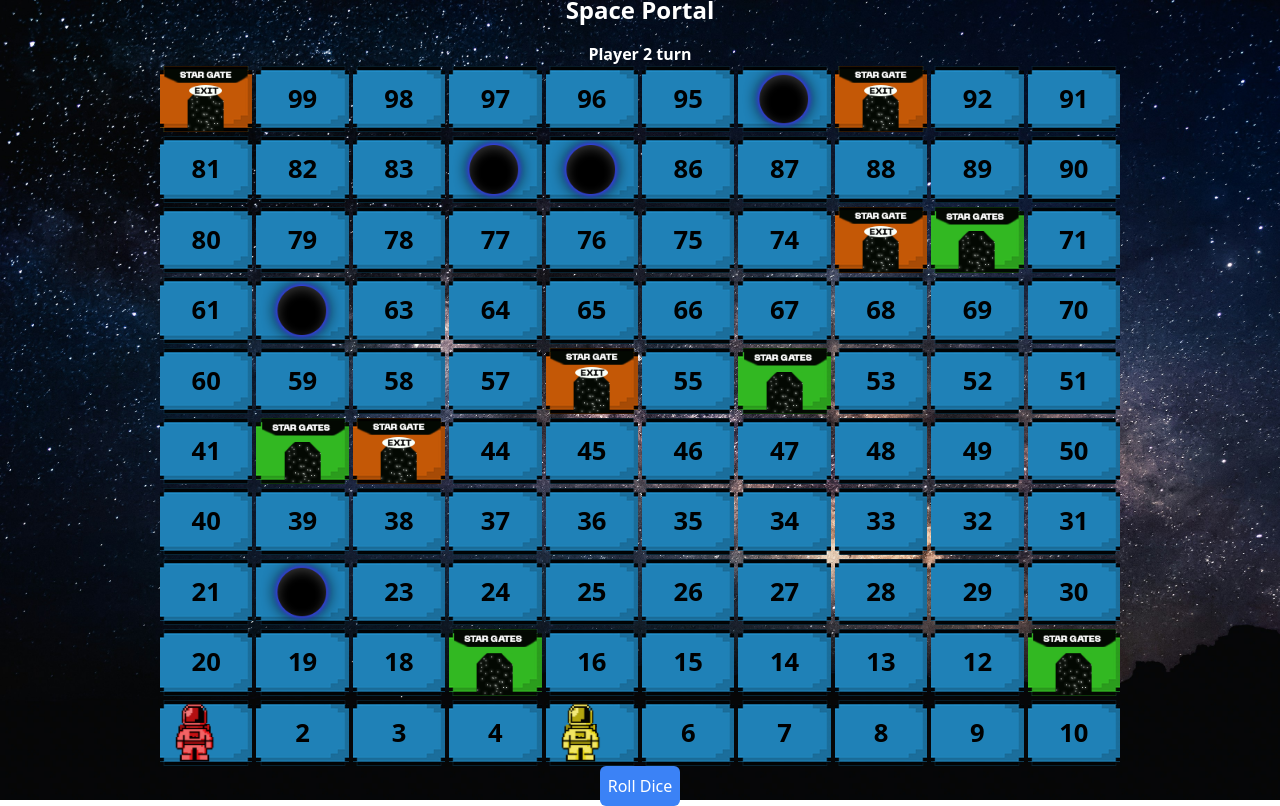
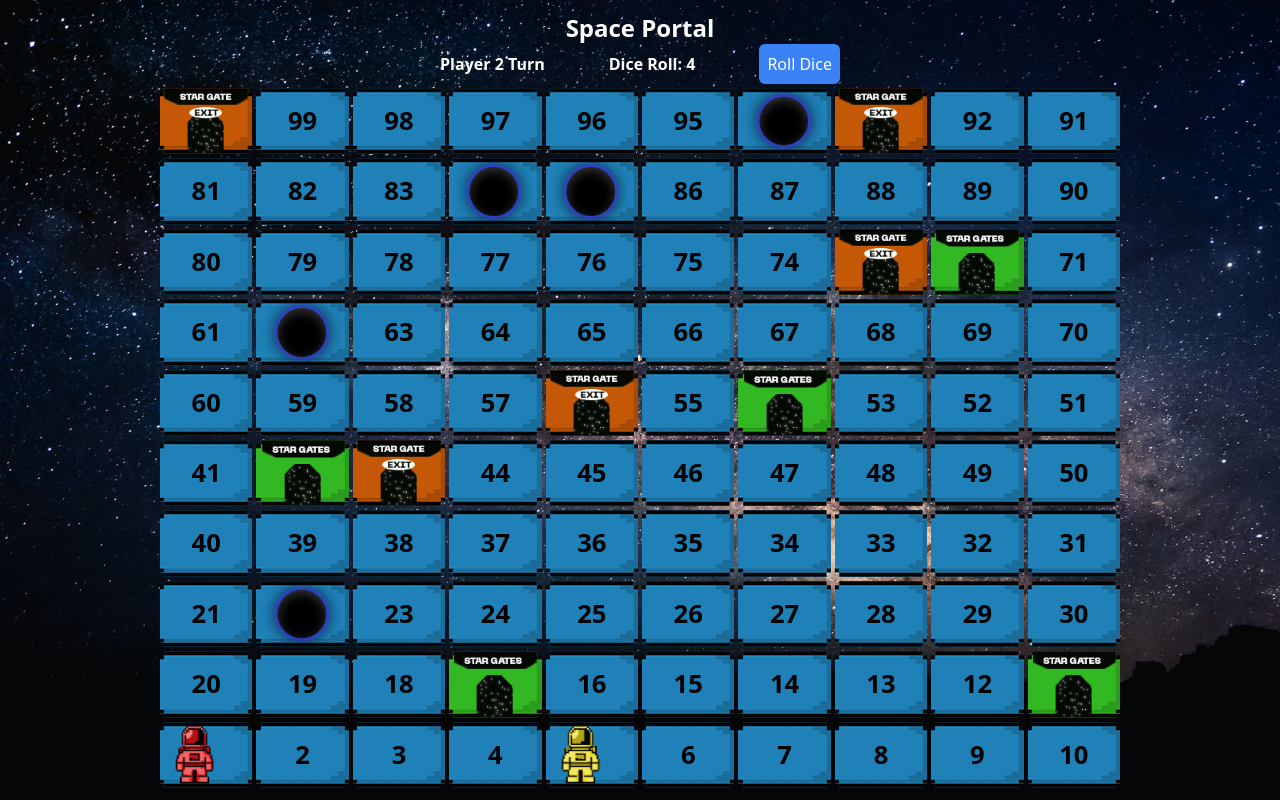
Before and after one commit to adi-1108/SnakeLadder_JS, a React (Vite) app: page / in a window 1280 px wide. Both pictures are taken after a click on the button "Roll Dice". Built offline with nearby package versions, Linux system fonts and the light colour scheme.

Commit message:
added winner condition

```diff
--- a/src/components/Dice.jsx
+++ b/src/components/Dice.jsx
@@ -1,11 +1,21 @@
-const Dice = ({ rollDice }) => {
+// Dice.jsx
+import React from "react";
+import { motion } from "framer-motion";
+
+const Dice = ({ rollDice, disabled }) => {
   return (
-    <button
+    <motion.button
       onClick={rollDice}
-      className="bg-blue-500 text-white p-2 rounded-md"
+      disabled={disabled}
+      whileHover={{ scale: 1.1 }}
+      whileTap={{ scale: 0.9 }}
+      className={`
+        bg-blue-500 text-white p-2 rounded-md
+        ${disabled ? 'opacity-50 cursor-not-allowed' : 'hover:bg-blue-600'}
+      `}
     >
       Roll Dice
-    </button>
+    </motion.button>
   );
 };
 
--- /dev/null
+++ b/src/components/Modal.jsx
@@ -0,0 +1,19 @@
+export function Modal({ currentPlayer, children, onClose }) {
+  return (
+    <div>
+      <div className="fixed inset-0 flex items-center justify-center bg-black bg-opacity-50 z-50">
+        <div className="bg-white p-6 rounded-lg shadow-lg w-11/12 max-w-md relative">
+          <button
+            onClose={onClose}
+            className="absolute top-2 right-2 text-gray-600 hover:text-gray-900 text-2xl"
+          >
+            &times;
+          </button>
+          <div>
+            {children}
+          </div>
+        </div>
+      </div>
+    </div>
+  );
+}
--- a/src/components/new/Board.jsx
+++ b/src/components/new/Board.jsx
@@ -1,31 +1,30 @@
-import React, { useState } from "react";
+import React, { useState, useEffect } from "react";
 import Cell from "./Cell";
 import { rollDice } from "../utils/functions";
 import Dice from "../Dice";
 import { blackHoles, starGates } from "../../constants";
+import { motion, AnimatePresence } from "framer-motion";
+import { Modal } from "./../Modal";
 
 const Board = () => {
-  const gridBg = [
-    "/new/grid-boxv1.webp",
-    // "/new/grid-boxv2.webp",
-    // "/new/grid-boxv3.webp",
-    // "/new/grid-boxv4.webp",
-  ];
+  const gridBg = ["/new/grid-boxv1.webp"];
 
   const [players, setPlayers] = useState([
-    { id: 1, position: 1, image: "/player1.webp" }, // Player 1 starts at cell 1
-    { id: 2, position: 1, image: "/player2.webp" }, // Player 2 starts at cell 1
+    { id: 1, position: 1, image: "/player1.webp" },
+    { id: 2, position: 1, image: "/player2.webp" },
   ]);
-  const [currentPlayer, setCurrentPlayer] = useState(0); // Track whose turn it is
-
+  const [currentPlayer, setCurrentPlayer] = useState(0);
+  const [diceRoll, setDiceRoll] = useState(null);
+  const [isMoving, setIsMoving] = useState(false);
+  const [gameOver, setGameOver] = useState(false);
+  const [isModalOpen, setIsModalOpen] = useState(false);
   const createGrid = () => {
     const cells = [];
-    let counter = 100; // Start from 100 to 1
+    let counter = 100;
 
     for (let row = 0; row < 10; row++) {
       const rowCells = [];
       for (let col = 0; col < 10; col++) {
-        // Zigzag numbering
         const index = row % 2 === 0 ? col : 9 - col;
         const cellNumber = counter - index;
 
@@ -33,14 +32,18 @@ const Board = () => {
           (player) => player.position === cellNumber
         );
 
-        //Check for BlackHole or StarGate
         const isBlackHole = blackHoles[cellNumber];
         const isStarGate =
           starGates[cellNumber] ||
           Object.values(starGates).includes(cellNumber);
 
-        // Apply different background styles for snake and ladder cells
         const randomBg = gridBg[Math.floor(Math.random() * gridBg.length)];
+
+        // if (player.position === 100 ||) {
+        //   console.log("WINNER", player.id);
+        //   setGameOver(true);
+        //   return;
+        // }
 
         rowCells.push(
           <Cell
@@ -50,6 +53,7 @@ const Board = () => {
             number={cellNumber}
             key={cellNumber}
             players={playersOnCell}
+            isCurrentCell={playersOnCell.length > 0}
           />
         );
       }
@@ -60,11 +64,13 @@ const Board = () => {
     return cells;
   };
 
+  const movePlayer = () => {
+    if (isMoving) return;
 
+    setIsMoving(true);
+    const diceValue = rollDice();
+    setDiceRoll(diceValue);
 
-
-  const movePlayer = () => {
-    const diceValue = rollDice();
     const updatedPlayer = [...players];
     const player = updatedPlayer[currentPlayer];
 
@@ -75,29 +81,71 @@ const Board = () => {
     }
 
     if (blackHoles[newPosition]) {
-      newPosition = blackHoles[newPosition]; // Move to black hole destination
+      newPosition = blackHoles[newPosition];
     } else if (starGates[newPosition]) {
-      newPosition = starGates[newPosition]; // Move to stargate destination
+      newPosition = starGates[newPosition];
     }
+    console.log("NEW POSITION", newPosition);
 
     player.position = newPosition;
-    setPlayers(updatedPlayer);
-    setCurrentPlayer((currentPlayer + 1) % players.length);
+
+    // Animate player movement
+    setTimeout(() => {
+      setPlayers(updatedPlayer);
+      setCurrentPlayer((currentPlayer + 1) % players.length);
+      setIsMoving(false);
+    }, 1000);
   };
+
+  const playersOnCell = players.filter((player) => player.position === 100);
+
+  let isWinner = playersOnCell[0]?.position === 100;
 
   return (
     <div className="flex flex-col items-center">
-      <h1 className="text-2xl text-white font-bold mb-4">Space Portal</h1>
-      {currentPlayer === 0 && (
-        <h1 className="text-white font-bold">Player 1 turn</h1>
-      )}
-      {currentPlayer === 1 && (
-        <h1 className="text-white font-bold">Player 2 turn</h1>
-      )}
+      <h1 className="text-2xl text-white font-bold ">Space Portal</h1>
+
+      <div className="flex items-center justify-evenly gap-16 mb-1">
+        <AnimatePresence>
+          <motion.div
+            key={`player-turn-${currentPlayer}`}
+            initial={{ opacity: 0, x: -20 }}
+            animate={{ opacity: 1, x: 0 }}
+            transition={{ duration: 0.3 }}
+            className="text-white font-bold "
+          >
+            {currentPlayer === 0 ? "Player 1 Turn" : "Player 2 Turn"}
+          </motion.div>
+        </AnimatePresence>
+
+        {diceRoll && (
+          <motion.div
+            initial={{ scale: 0.5, opacity: 0 }}
+            animate={{ scale: 1, opacity: 1 }}
+            transition={{ type: "spring", stiffness: 300 }}
+            className="text-white font-bold "
+          >
+            Dice Roll: {diceRoll}
+          </motion.div>
+        )}
+
+        <Dice rollDice={movePlayer} disabled={isMoving} />
+      </div>
       <div className="grid grid-cols-10 sm:gap-1 w-[75vw] h-[calc(100vh-200px)] gap-0 sm:h-[calc(100vh-100px)]">
         {createGrid()}
       </div>
-      <Dice rollDice={movePlayer} />
+
+      {isWinner && (
+        <Modal
+          currentPlayer={currentPlayer}
+          show={isWinner}
+          onClose={() => setIsModalOpen(false)}
+        >
+          <div>
+            {currentPlayer === 0 ? "Player 1" : "Player 2"} is the Winner
+          </div>
+        </Modal>
+      )}
     </div>
   );
 };
--- a/src/components/new/Cell.jsx
+++ b/src/components/new/Cell.jsx
@@ -1,8 +1,8 @@
 import React from "react";
-import { motion } from "framer-motion";
+import { motion, AnimatePresence } from "framer-motion";
 import { gridBg, starGates } from "./../../constants";
 
-const Cell = ({ number, isBlackHole, isStarGate, players }) => {
+const Cell = ({ number, isBlackHole, isStarGate, players, isCurrentCell }) => {
   const randomBg = gridBg[Math.floor(Math.random() * gridBg.length)];
 
   return (
@@ -13,21 +13,30 @@ const Cell = ({ number, isBlackHole, isStarGate, players }) => {
         alt=""
       />
       {isStarGate && (
-        <img
+        <motion.img
           src="/new/star-gate.webp"
           className="absolute w-full h-full top-0 left-0 object-cover z-0"
+          initial={{ opacity: 0 }}
+          animate={{ opacity: 1 }}
+          transition={{ duration: 0.5 }}
         />
       )}
       {isBlackHole && (
-        <img
+        <motion.img
           src="/new/blackhole.webp"
           className="absolute w-full h-full top-0 left-0 object-cover z-0"
+          initial={{ scale: 0.5, opacity: 0 }}
+          animate={{ scale: 1, opacity: 1 }}
+          transition={{ type: "spring", stiffness: 300 }}
         />
       )}
       {Object.values(starGates).includes(number) && (
-        <img
+        <motion.img
           src="/new/star-gate-exit.webp"
           className="absolute w-full h-full top-0 left-0 object-cover z-0"
+          initial={{ rotate: -180, opacity: 0 }}
+          animate={{ rotate: 0, opacity: 1 }}
+          transition={{ type: "spring", stiffness: 120 }}
         />
       )}
       {!isBlackHole && !isStarGate && (
@@ -37,28 +46,39 @@ const Cell = ({ number, isBlackHole, isStarGate, players }) => {
       )}
 
       {/* Players */}
-      <div className="flex space-x-1 z-10">
+      <AnimatePresence>
         {players.map((player) => (
           <motion.img
             key={player.id}
             src={player.image}
             className="absolute w-[75%] h-full top-0 left-0 object-cover z-50"
+            initial={{
+              opacity: 0,
+              scale: 0.5,
+              x: "-50%",
+              y: "-50%",
+            }}
             animate={{
-              x: player.position.x,
-              y: player.position.y,
-            }}
-            initial={{
+              opacity: 1,
+              scale: 1,
               x: 0,
               y: 0,
+            }}
+            exit={{
+              opacity: 0,
+              scale: 0.5,
+              transition: { duration: 0.3 },
             }}
             transition={{
               type: "spring",
               stiffness: 300,
-              damping: 30,
+              damping: 20,
             }}
           />
         ))}
-      </div>
+      </AnimatePresence>
+
+
     </div>
   );
 };
```
